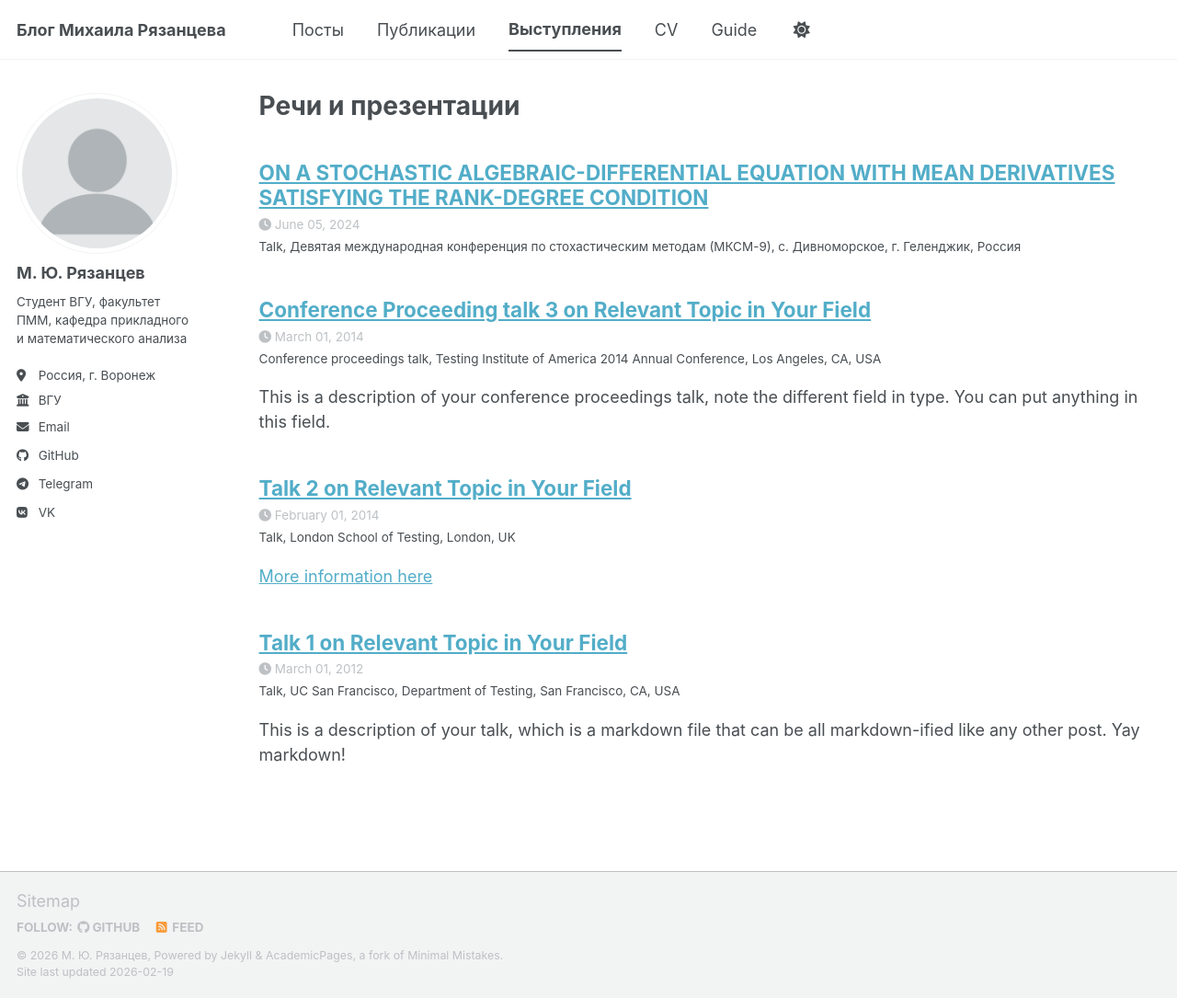
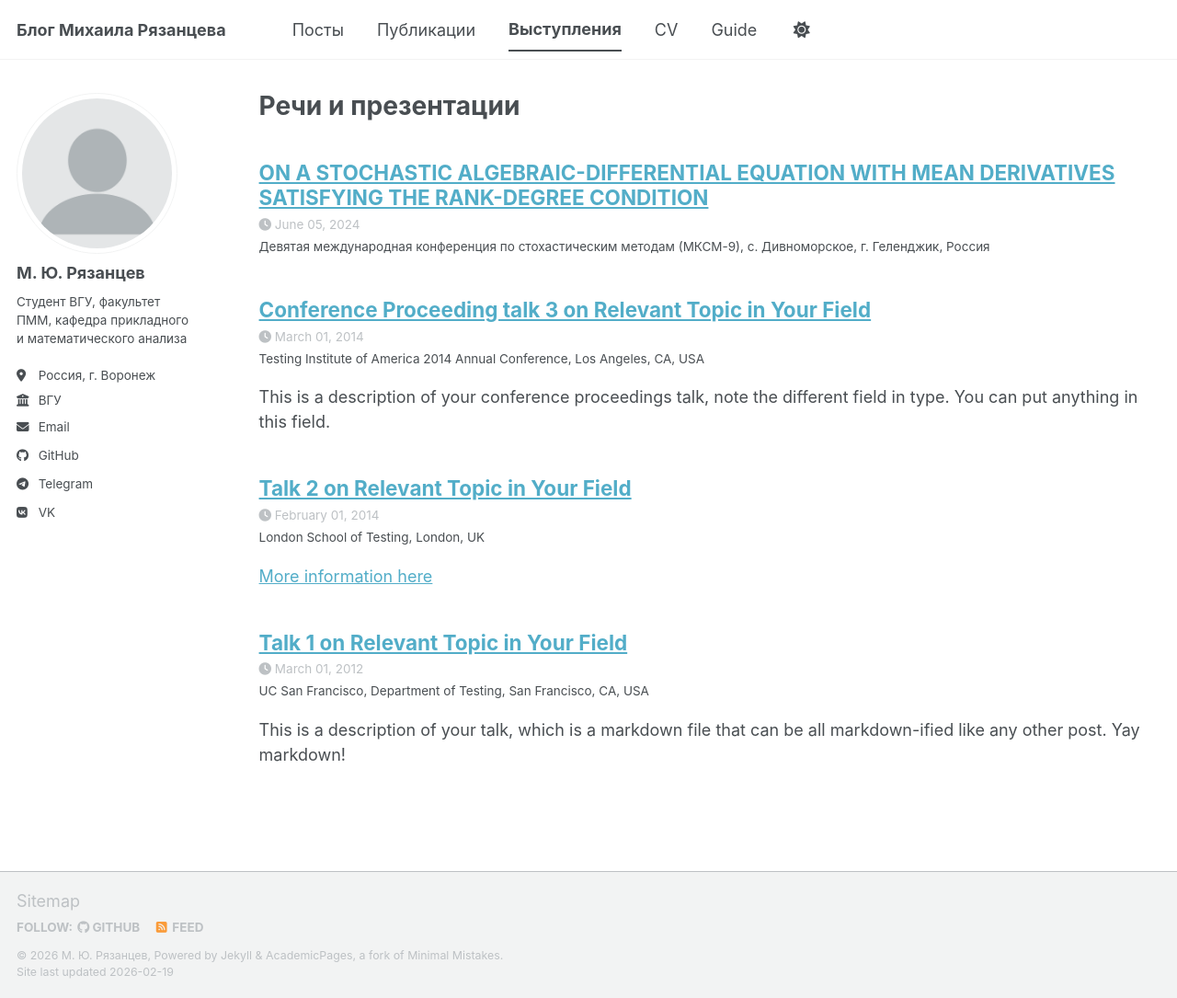
Before and after one commit to MRyazantsev/MRyazantsev.github.io, a Jekyll site: the page built from _pages/talks.html, in a window 1280 px wide and 1085 px high. Shown: the whole window at 92% size. Built offline with Jekyll 4.4.1, drawn with Linux system fonts in a browser that asks for light colours; a script bundle is joined from its source files by our own code; library files that are not in the unit come from our copies.

Commit message:
Update archive-single-talk.html

```diff
--- a/_includes/archive-single-talk.html
+++ b/_includes/archive-single-talk.html
@@ -36,7 +36,14 @@
       <p class="page__meta"><i class="fa fa-clock" aria-hidden="true"></i> {% include read-time.html %}</p>
     {% endif %}
     {% if post.date %}<p class="page__meta"><i class="fa fa-clock" aria-hidden="true"></i> {{ post.date | date: '%B %d, %Y' }}</p>{% endif %}
-    {% if post.venue %}<p class="archive__item-excerpt" itemprop="description">{{post.type}}, {{ post.venue }},  {{post.location}} {% endif %}
+    {% if post.venue %}<p class="archive__item-excerpt" itemprop="description">{{ post.venue }},  {{post.location}} {% endif %}
+    {% if post.paperurl %}
+      <p class="archive__item-excerpt">
+        <a href="{{ post.paperurl | relative_url }}" class="btn btn--primary" target="_blank">
+          <i class="fas fa-file-pdf"></i> PDF
+        </a>
+      </p>
+    {% endif %}
     {% if post.excerpt %}<p class="archive__item-excerpt" itemprop="description">{{ post.excerpt | markdownify }}</p>{% endif %}
   </article>
 </div>
```
